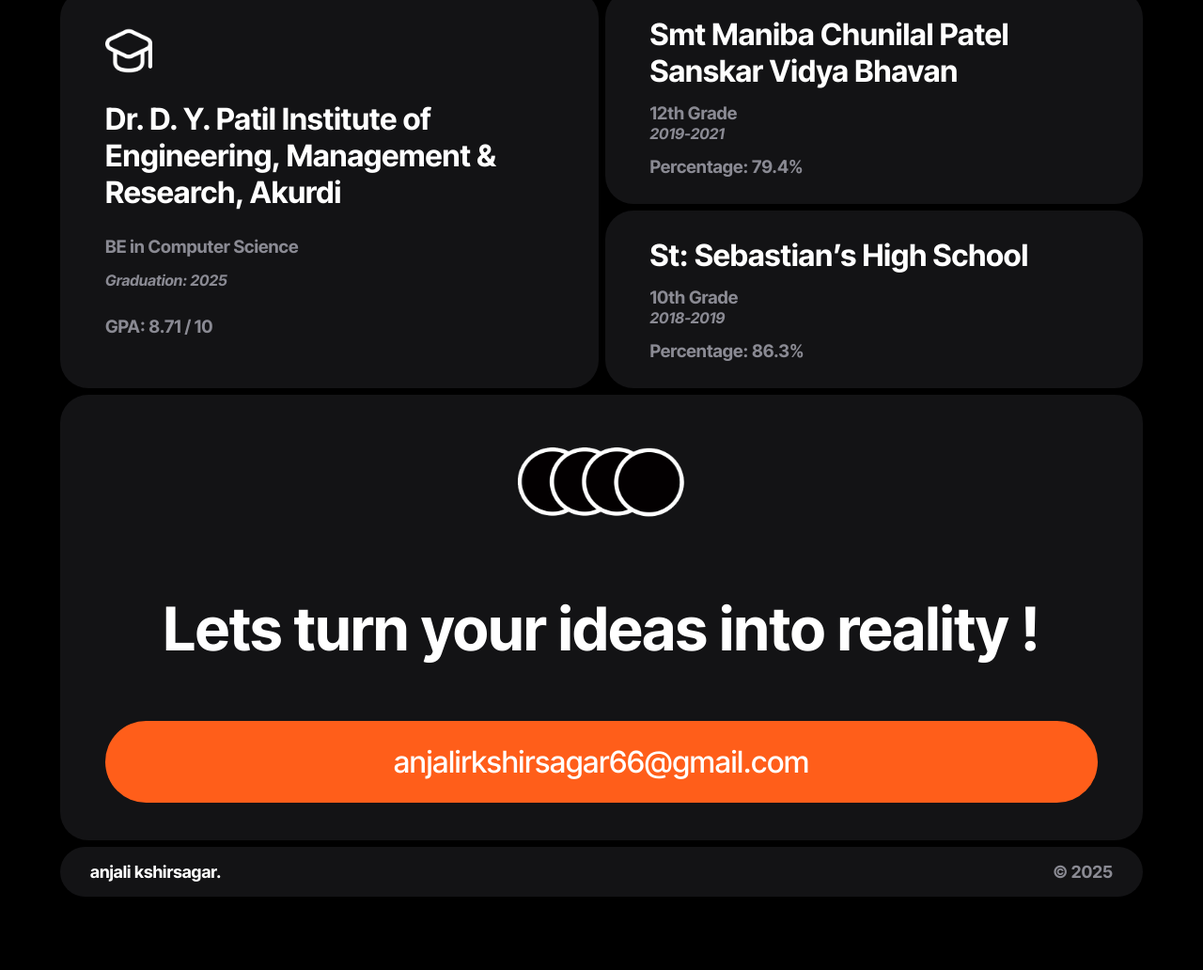
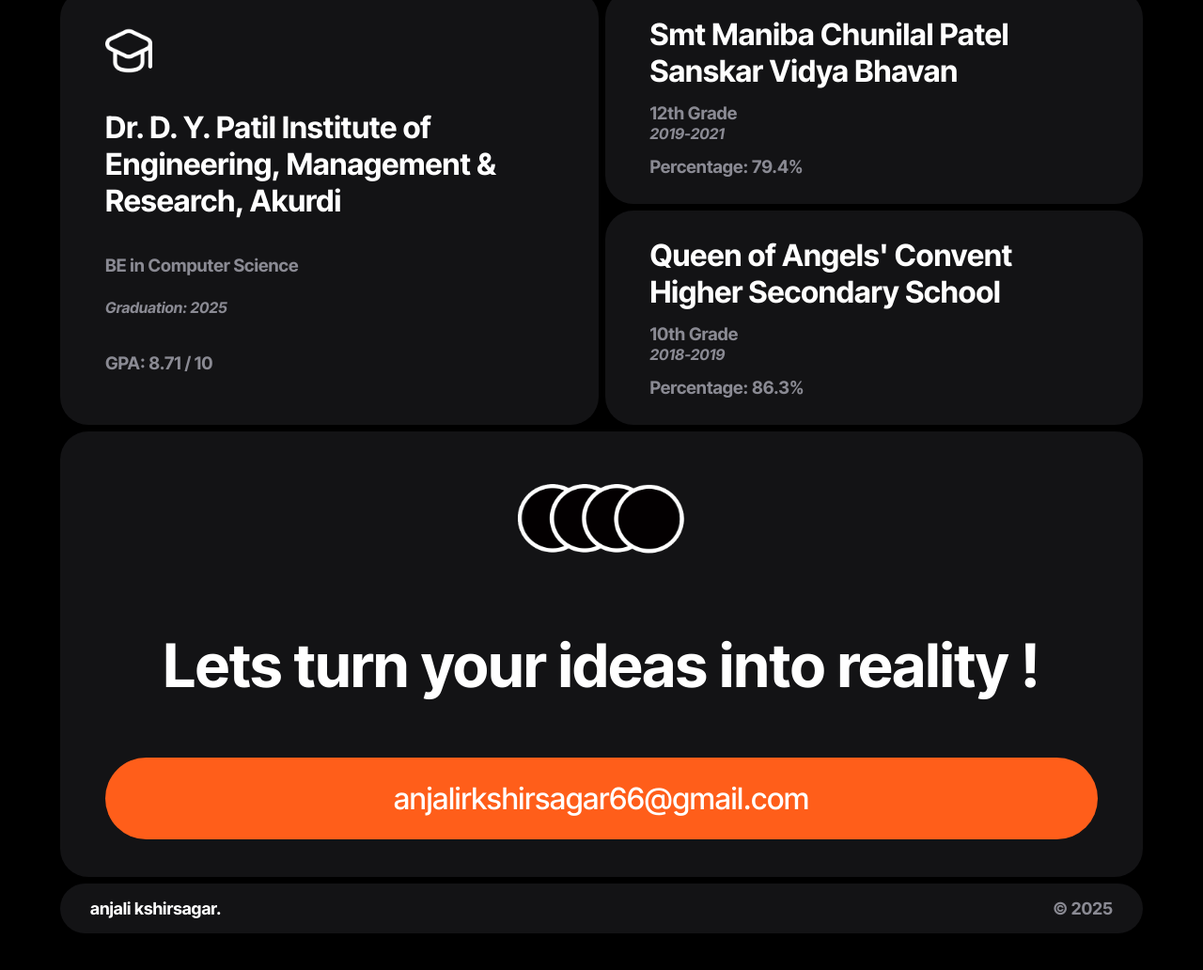
Before and after one commit to AnjaliKshir/Portfolio0125, a plain HTML site: page index.html in a window 1280 px wide. Shown: the part 2484-3516 px from the top of the page at 94% size. Before the commit the page ends 3486 px from the top, so only its background shows below. Drawn offline with Linux system fonts and the light colour scheme.

Commit message:
changed html

```diff
--- a/index.html
+++ b/index.html
@@ -205,7 +205,7 @@
                     <h3 class="score">Percentage: 79.4%</h3>
                 </div>
                 <div class="sixth-right-bottom hidden_2">
-                    <h1>St: Sebastian’s High School</h1>
+                    <h1>Queen of Angels' Convent Higher Secondary School</h1>
                     <h3>10th Grade</h3>
                     <h4><em>2018-2019</em></h4>
                     <h3 class="score">Percentage: 86.3%</h3>
```
